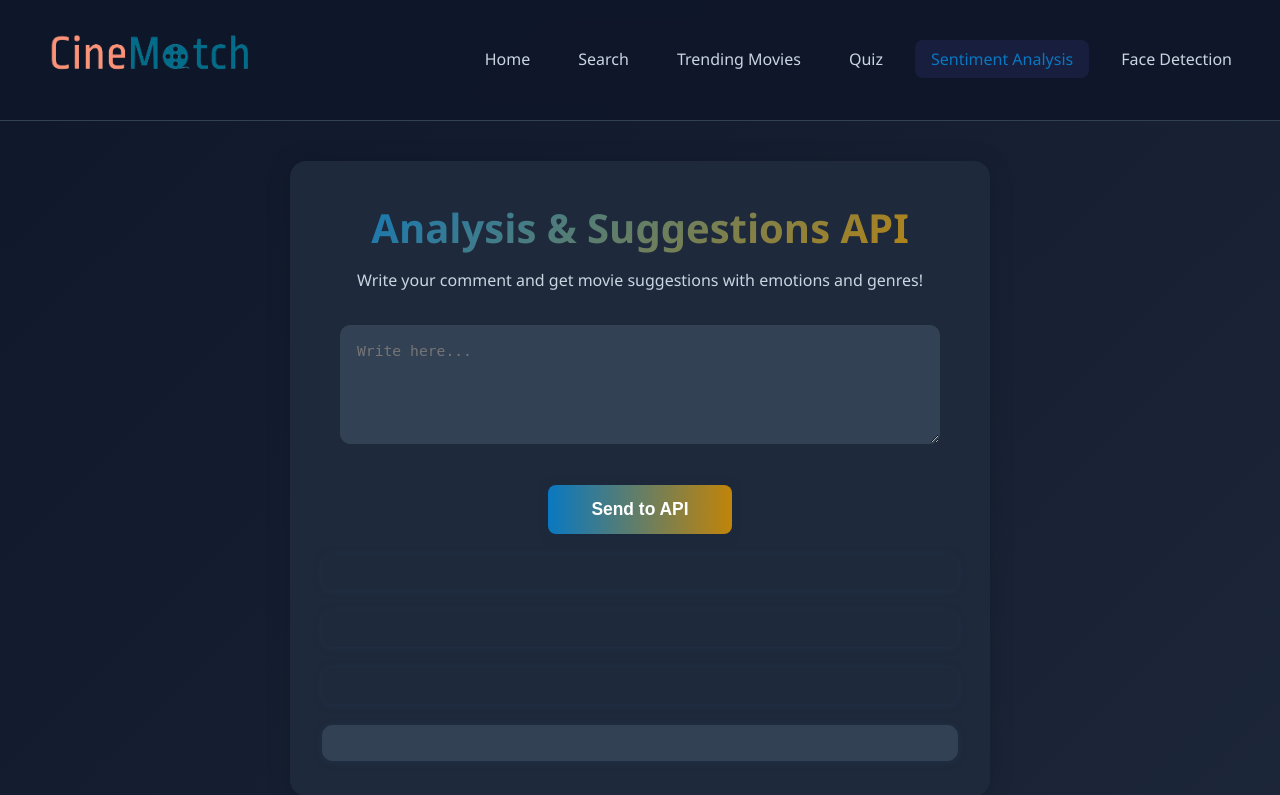
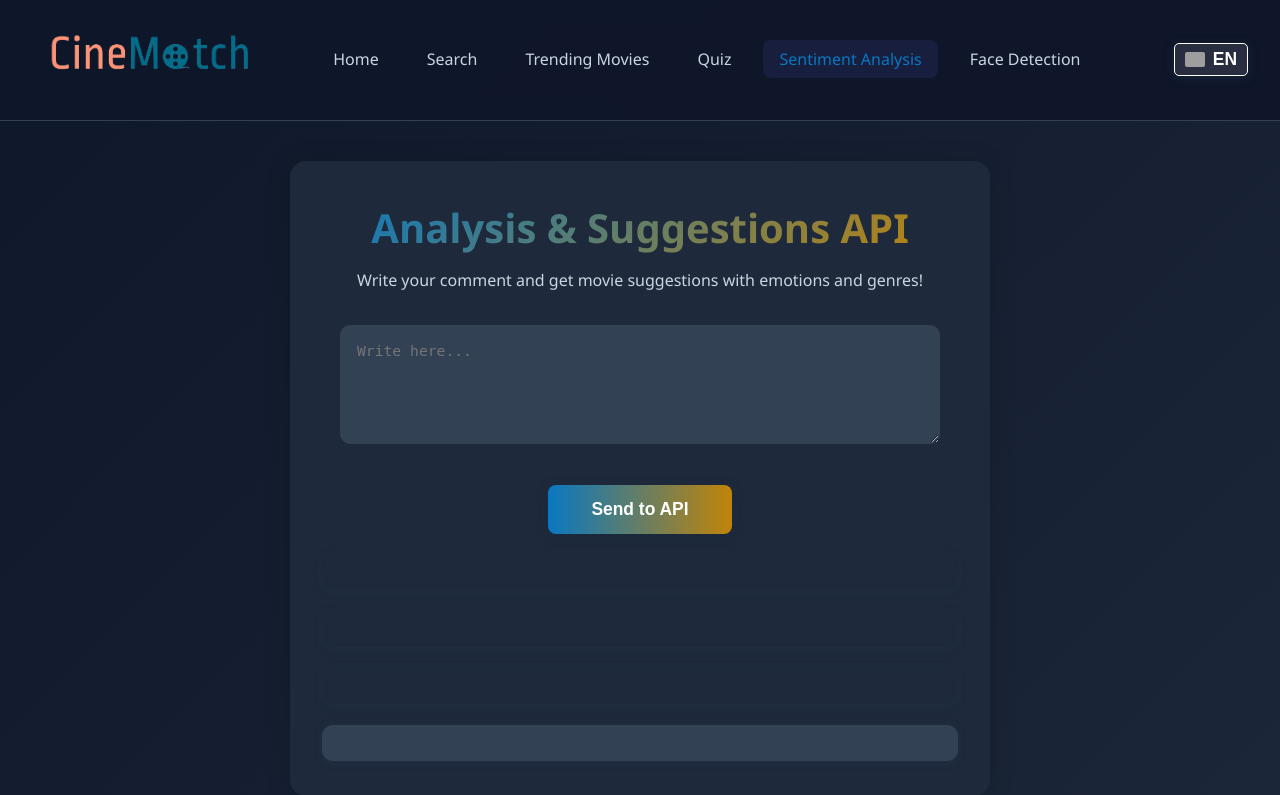
Before and after one commit to MysteryJS/cinematch, a Flask app: template src/main/resources/templates/sentiment.html in a window 1280 px wide. Shown: the top 795 px of the page. Run offline with Flask 3, Linux system fonts and the light colour scheme; the template is opened without the code that fills it, so the values that code supplies are empty; grey boxes are pictures that could not be loaded.

Commit message:
Implement language switcher in sentiment.html
Added language switcher functionality with translations for English and Greek.

```diff
--- a/src/main/resources/templates/sentiment.html
+++ b/src/main/resources/templates/sentiment.html
@@ -7,6 +7,37 @@
   <meta name="viewport" content="width=device-width, initial-scale=1.0">
   <link rel="stylesheet" href="/sentiment/sentiment.css">
 </head>
+
+<style>
+    .lang-switcher {
+      margin-left: 20px;
+      display: flex;
+      align-items: center;
+    }
+
+    .lang-btn {
+      background: rgba(255, 255, 255, 0.1);
+      border: 1px solid #fff;
+      color: white;
+      padding: 5px 10px;
+      cursor: pointer;
+      border-radius: 5px;
+      display: flex;
+      align-items: center;
+      gap: 8px;
+      transition: background 0.3s;
+    }
+
+    .lang-btn:hover {
+      background: rgba(255, 255, 255, 0.2);
+    }
+
+    .lang-btn img {
+      width: 20px;
+      height: auto;
+      border-radius: 2px;
+    }
+</style>
 
 <body>
 
@@ -23,6 +54,13 @@
         <li><a href="/sentiment" class="nav-link active">Sentiment Analysis</a></li>
         <li><a href="/face" class="nav-link">Face Detection</a></li>
       </ul>
+      <div class="lang-switcher">
+          <button id="lang-btn" class="lang-btn">
+              <img id="lang-flag" src="https://flagcdn.com/w40/gb.png" alt="English">
+              <span id="lang-text">EN</span>
+          </button>
+        </div>
+      </div>
     </div>
   </nav>
 
@@ -111,6 +149,84 @@
   </footer>
 
   <script src="/sentiment/sentiment.js"></script>
+  <script>
+document.addEventListener("DOMContentLoaded", function () {
+    const langBtn = document.getElementById("lang-btn");
+    const langFlag = document.getElementById("lang-flag");
+    const langText = document.getElementById("lang-text");
+
+    const translations = {
+        en: {
+            home: "Home", search: "Search", trending: "Trending Movies",
+            quiz: "Quiz", sentiment: "Sentiment Analysis", face: "Face Detection",
+            title: "Analysis & Suggestions API",
+            desc: "Write your comment and get movie suggestions with emotions and genres!",
+            placeholder: "Write here...",
+            analyzeBtn: "Send to API",
+            tagline: "Discover movies with smart suggestions and short descriptions.",
+            menu: "Menu", follow: "follow us",
+            rights: "All rights reserved.",
+            tou: "Terms of Use",
+            flag: "https://flagcdn.com/w40/gr.png", btnText: "GR"
+        },
+        el: {
+            home: "Αρχική", search: "Αναζήτηση", trending: "Τάσεις",
+            quiz: "Κουίζ", sentiment: "Ανάλυση Συναισθήματος", face: "Ανίχνευση Προσώπου",
+            title: "API Ανάλυσης & Προτάσεων",
+            desc: "Γράψτε το σχόλιό σας και λάβετε προτάσεις ταινιών με συναισθήματα και είδη!",
+            placeholder: "Γράψτε εδώ...",
+            analyzeBtn: "Αποστολή στο API",
+            tagline: "Ανακαλύψτε ταινίες με έξυπνες προτάσεις και σύντομες περιγραφές.",
+            menu: "Μενού", follow: "Ακολουθήστε μας",
+            rights: "Με επιφύλαξη παντός δικαιώματος.",
+            tou: "Όροι Χρήσης",
+            flag: "https://flagcdn.com/w40/gb.png", btnText: "EN"
+        }
+    };
+
+    let currentLang = "en";
+
+    langBtn.addEventListener("click", () => {
+        currentLang = currentLang === "en" ? "el" : "en";
+        const t = translations[currentLang];
+
+        // 1. Navbar
+        const navLinks = document.querySelectorAll(".nav-link");
+        navLinks[0].textContent = t.home;
+        navLinks[1].textContent = t.search;
+        navLinks[2].textContent = t.trending;
+        navLinks[3].textContent = t.quiz;
+        navLinks[4].textContent = t.sentiment;
+        navLinks[5].textContent = t.face;
+
+        // 2. Main Content (Sentiment Specific)
+        document.querySelector(".page-header h2").textContent = t.title;
+        document.querySelector(".page-header p").textContent = t.desc;
+        document.getElementById("reviewText").placeholder = t.placeholder;
+        document.getElementById("analyzeBtn").textContent = t.analyzeBtn;
+
+        // 3. Footer
+        document.querySelector(".footer-tagline").textContent = t.tagline;
+        document.querySelector(".footer-nav .footer-title").textContent = t.menu;
+        document.querySelector(".footer-social .footer-title").textContent = t.follow;
+
+        const footerLinks = document.querySelectorAll(".footer-menu .footer-link");
+        footerLinks[0].textContent = t.home;
+        footerLinks[1].textContent = t.search;
+        footerLinks[2].textContent = t.trending;
+        footerLinks[3].textContent = t.quiz;
+        footerLinks[4].textContent = t.sentiment;
+        footerLinks[5].textContent = t.face;
+
+        document.querySelector(".footer-bottom .small").childNodes[2].textContent = " CineMatch — " + t.rights;
+        document.querySelector(".footer-bottom a.footer-link").textContent = t.tou;
+
+        // 4. Button Update
+        langFlag.src = t.flag;
+        langText.textContent = t.btnText;
+    });
+});
+</script>
 
 </body>
 
```
